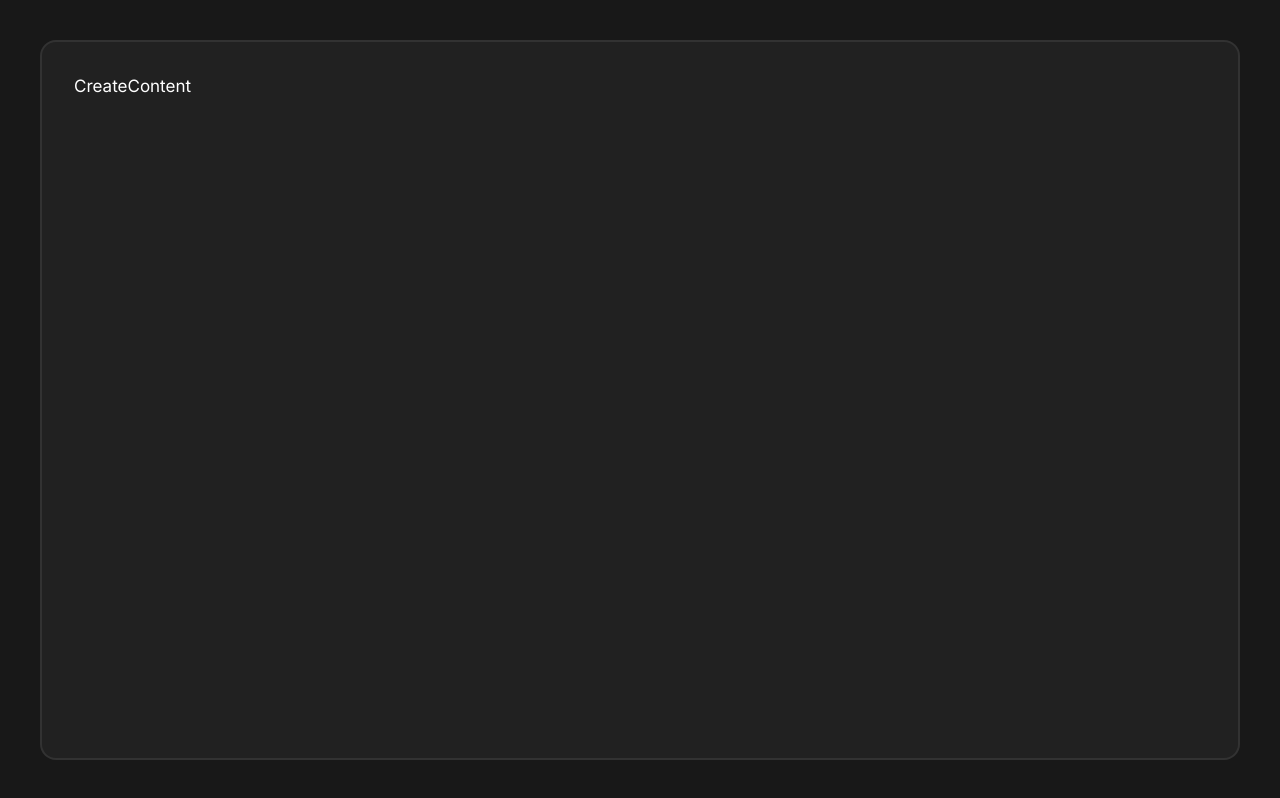
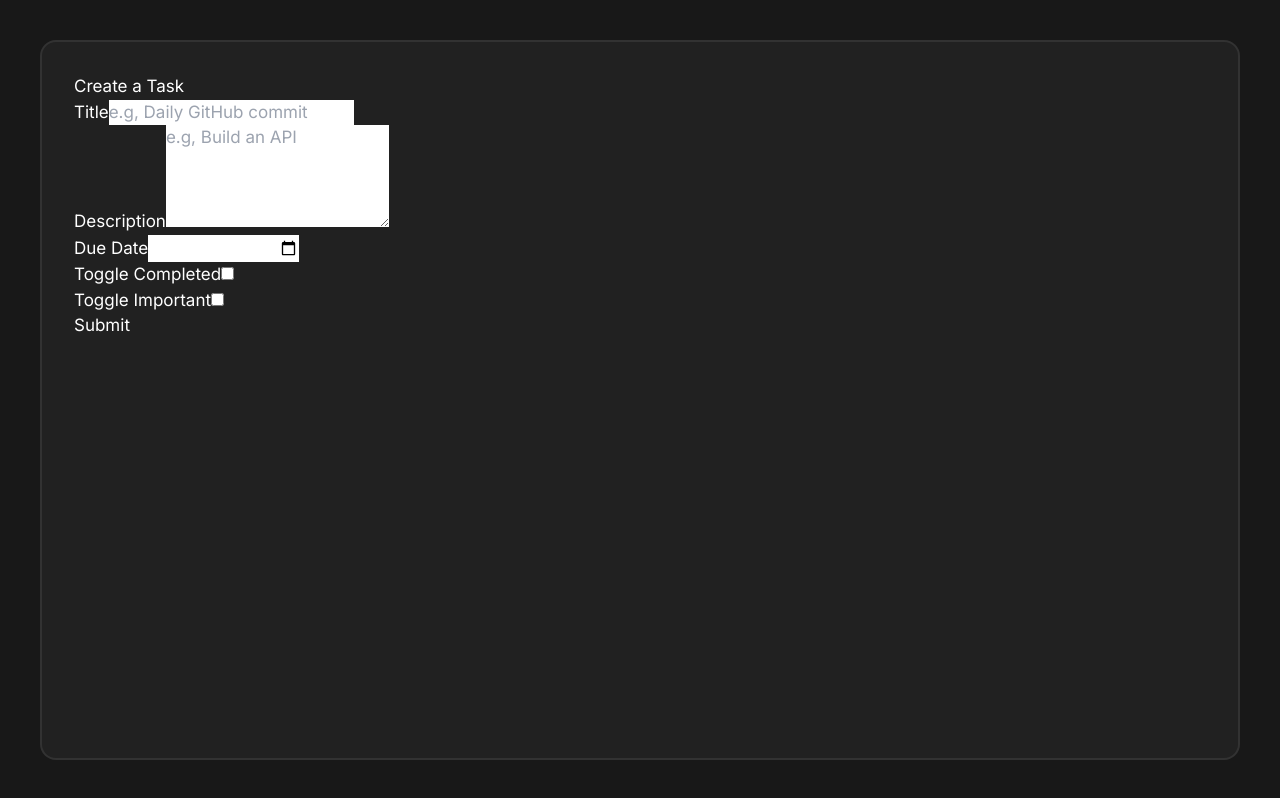
Before and after one commit to Msap96/joy-of-coding--internship-solo-project, a Next.js app: page / in a window 1280 px wide. Built offline with nearby package versions, Linux system fonts and the light colour scheme; no server answers.

Commit message:
Creating Content

```diff
--- a/app/Components/Modal/CreateContent.tsx
+++ b/app/Components/Modal/CreateContent.tsx
@@ -8,7 +8,91 @@ function CreateContent() {
   const [completed, setCompleted] = useState(false);
   const [important, setImportant] = useState(false);
 
-  return <div>CreateContent</div>;
+  const handleChange = (name: string) => (e: any) => {
+    switch (name) {
+      case "title":
+        setTitle(e.target.value);
+        break;
+      case "description":
+        setDescription(e.target.value);
+        break;
+      case "date":
+        setDate(e.target.value);
+        break;
+      case "completed":
+        setCompleted(e.target.checked);
+        break;
+      case "important":
+        setImportant(e.target.checked);
+        break;
+      default:
+        break;
+    }
+  };
+
+  return (
+    <div>
+      <h1>Create a Task</h1>
+      <div className="input-control">
+        <label htmlFor="title">Title</label>
+        <input
+          type="text"
+          id="title"
+          value={title}
+          name="title"
+          onChange={handleChange("title")}
+          placeholder="e.g, Daily GitHub commit"
+        />
+      </div>
+      <div className="input-control">
+        <label htmlFor="description">Description</label>
+        <textarea
+          value={description}
+          onChange={handleChange("description")}
+          name="description"
+          id="description"
+          rows={4}
+          placeholder="e.g, Build an API"
+        ></textarea>
+      </div>
+      <div className="input-control">
+        <label htmlFor="date">Due Date</label>
+        <input
+          value={date}
+          onChange={handleChange("date")}
+          type="date"
+          name="date"
+          id="date"
+        />
+      </div>
+      <div className="input-control toggler">
+        <label htmlFor="completed">Toggle Completed</label>
+        <input
+          value={completed.toString()}
+          onChange={handleChange("completed")}
+          type="checkbox"
+          name="completed"
+          id="completed"
+        />
+      </div>
+      <div className="input-control toggler">
+        <label htmlFor="important">Toggle Important</label>
+        <input
+          value={important.toString()}
+          onChange={handleChange("important")}
+          type="checkbox"
+          name="important"
+          id="important"
+        />
+      </div>
+
+      <div className="submit-btn">
+        <button type="submit">
+          <span>Submit</span>
+        </button>
+      </div>
+    </div>
+  );
 }
 
 export default CreateContent;
```
